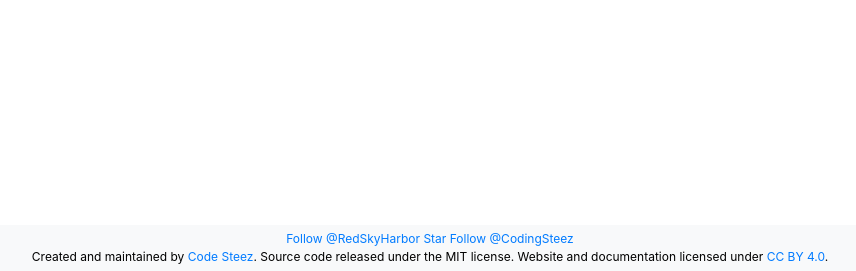
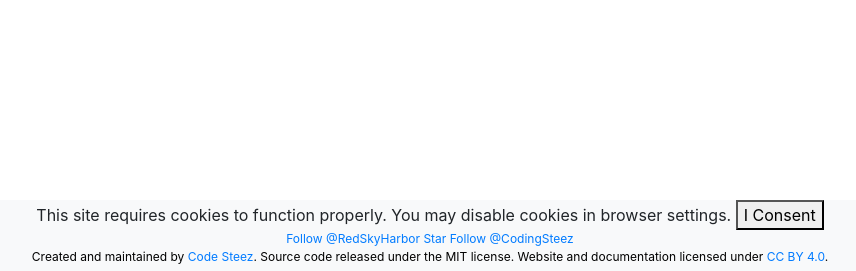
Before and after one commit to RedSkyHarbor/Rate-Cats, a Flask app: page /favorites in a window 1280 px wide. Shown: the part 529-800 px from the top of the page, without its empty margins (210-1066 px from the left). Run offline with Flask 2, Linux system fonts and the light colour scheme; some libraries are stand-ins or nearby versions.

Commit message:
added cookie consent policy

```diff
--- a/app/app.py
+++ b/app/app.py
@@ -52,3 +52,14 @@ def favorite():
         cookie = request.cookies.get('favorite_cats')
         res.set_cookie('favorite_cats', value=cookie + " " + request.form["id"], max_age=None)
     return res
+
+@app.context_processor
+def inject_template_scope():
+    injections = dict()
+
+    def cookies_check():
+        value = request.cookies.get('cookie_consent')
+        return value == 'true'
+    injections.update(cookies_check=cookies_check)
+
+    return injections
--- a/app/static/css/main.css
+++ b/app/static/css/main.css
@@ -4,8 +4,11 @@
     min-height: 100vh; /* Creates sticky footer */
 }
 
+.cookie-consent {
+    text-align: center;
+}
+
 /* buttons */
-
 .buttons-row {
     margin-bottom: 10px;
 }
@@ -44,6 +47,10 @@ button.dislike {
 }
 
 /* Content */
+.cat-img {
+    margin-bottom: 30px;
+}
+
 .content {
     flex: 1; /* Creates sticky footer */
     text-align: center;
@@ -54,20 +61,13 @@ button.dislike {
     padding-bottom: 10px;
 }
 
-.content img {
-    max-width: 100%;
-    fill: white;
-}
-
 /* Footer */
 footer {
     color: black;
-    margin-top: 30px;
     text-align: center;
     font-size: 12px;
 }
 
 .footer-content {
-    padding-top: 5px;
     padding-bottom: 5px;
 }
--- a/app/templates/base.html
+++ b/app/templates/base.html
@@ -31,6 +31,23 @@
 
 		<div class='content'> {% block content %}{% endblock %} </div>
 
+		{% if cookies_check() %}
+			{# then user has already consented so no requirement for consent banner #}
+		{% else %}
+			{# show a cookie consent banner #}
+			<div class="bg-light cookie-consent" id="cookie-consent-container">
+				<span>This site requires cookies to function properly. You may disable cookies in browser settings.</span>
+				<button id="cookie-consent">I Consent</button>
+			</div>
+			<script>
+				var fn = function () {
+					document.cookie = "cookie_consent=true";
+					document.getElementById('cookie-consent-container').hidden = true;
+				};
+				document.getElementById('cookie-consent').onclick = fn;
+			</script>
+		{% endif %}
+
 		<footer class='footer-content bg-light'>
 			<a class="github-button" href="https://github.com/RedSkyHarbor" data-show-count="true" aria-label="Follow @RedSkyHarbor on GitHub">Follow @RedSkyHarbor</a>
 			<a class="github-button" href="https://github.com/RedSkyHarbor/Rate-Cats" data-icon="octicon-star" data-show-count="true" aria-label="Star RedSkyHarbor/rate-cats on GitHub">Star</a>
--- a/app/templates/vote.html
+++ b/app/templates/vote.html
@@ -19,7 +19,7 @@
         </div>
         <div class='row'>
             <div class='col'>
-                <img src={{ cat.url }} />
+                <img class='cat-img' src={{ cat.url }} />
             </div>
         </div>
     </div>
```
